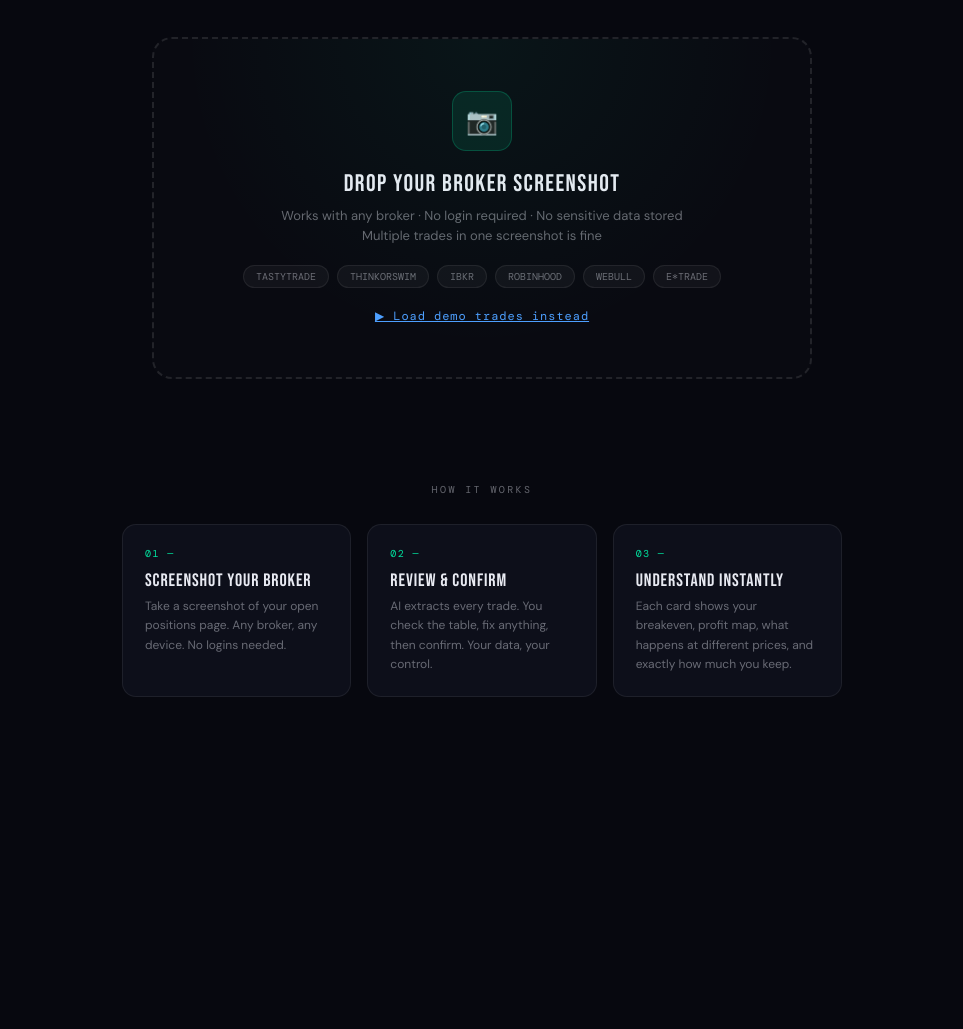
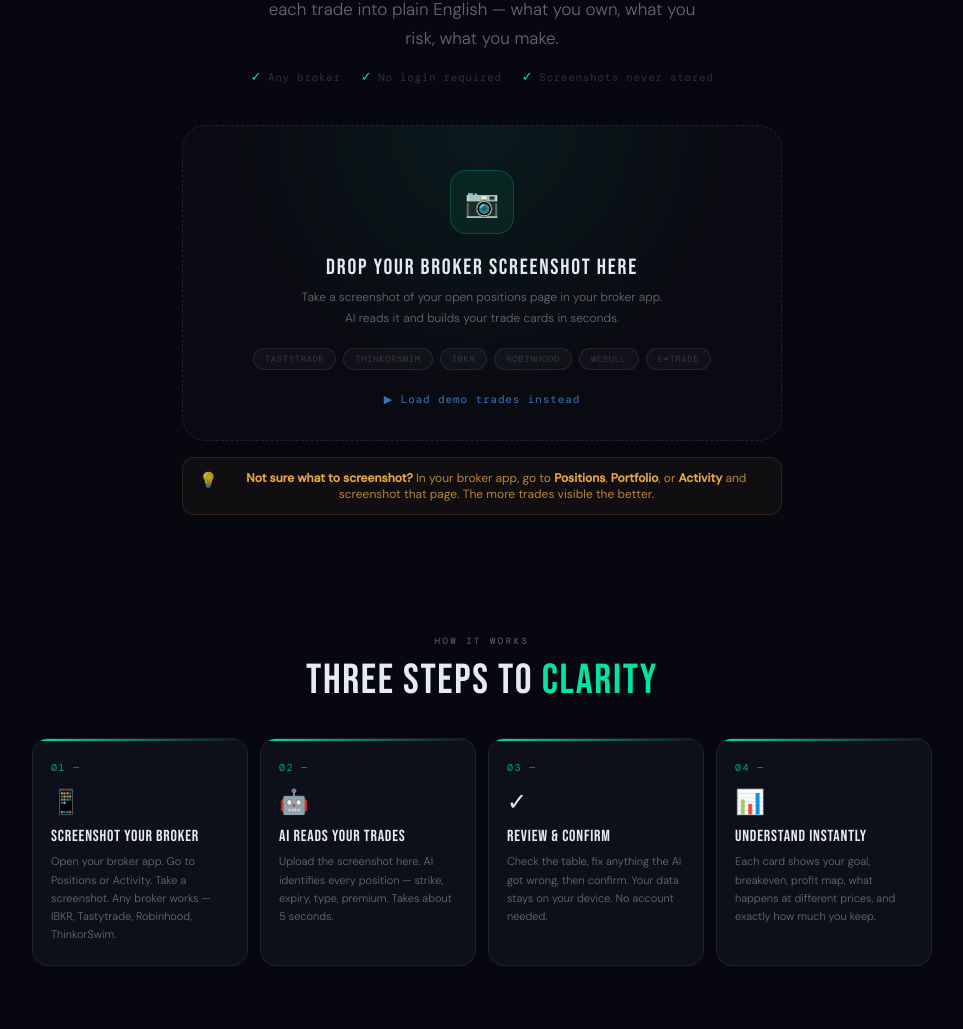
Before and after one commit to H-RV/automatic-potato, a website: page options-desk-mvp.html in a window 1280 px wide. Shown: the part 434-1463 px from the top of the page, without its empty margins (158-1121 px from the left). Before the commit the page ends 1211 px from the top, so only its background shows below. Drawn offline with nearby package versions, Linux system fonts and the light colour scheme.

Commit message:
Update options-desk-mvp.html

```diff
--- a/options-desk-mvp.html
+++ b/options-desk-mvp.html
@@ -33,26 +33,60 @@ nav{position:sticky;top:0;z-index:200;display:flex;align-items:center;justify-co
 .wrap{max-width:1440px;margin:0 auto;padding:0 28px 80px}
 
 /* ── HERO ── */
-.hero{text-align:center;padding:60px 0 48px}
-.hero-eyebrow{font-family:'DM Mono',monospace;font-size:10px;letter-spacing:0.3em;color:var(--g);margin-bottom:18px}
-.hero-h{font-family:'Bebas Neue',sans-serif;font-size:clamp(48px,8vw,96px);letter-spacing:0.03em;line-height:0.95;margin-bottom:18px}
-.hero-h em{color:var(--g);font-style:normal}
-.hero-sub{font-size:16px;color:var(--muted);max-width:480px;margin:0 auto 40px;line-height:1.65}
-
-.drop-zone{max-width:660px;margin:0 auto;border:2px dashed rgba(255,255,255,0.1);border-radius:20px;
-  padding:52px 32px;cursor:pointer;transition:all 0.25s;background:rgba(255,255,255,0.012);position:relative;overflow:hidden}
+.hero{text-align:center;padding:72px 0 56px;position:relative}
+.hero::before{content:'';position:absolute;top:-100px;left:50%;transform:translateX(-50%);
+  width:600px;height:400px;background:radial-gradient(ellipse,rgba(0,229,160,0.06) 0%,transparent 70%);
+  pointer-events:none;z-index:0}
+.hero>*{position:relative;z-index:1}
+.hero-eyebrow{display:inline-flex;align-items:center;gap:8px;
+  background:rgba(0,229,160,0.06);border:1px solid rgba(0,229,160,0.15);
+  border-radius:30px;padding:5px 14px;
+  font-family:'DM Mono',monospace;font-size:9px;letter-spacing:0.25em;color:var(--g);margin-bottom:24px}
+.hero-h{font-family:'Bebas Neue',sans-serif;font-size:clamp(52px,9vw,108px);
+  letter-spacing:0.02em;line-height:0.92;margin-bottom:20px}
+.hero-h em{color:var(--g);font-style:normal;
+  background:linear-gradient(135deg,#00e5a0,#4d9fff);
+  -webkit-background-clip:text;-webkit-text-fill-color:transparent;background-clip:text}
+.hero-sub{font-size:17px;color:var(--muted);max-width:460px;margin:0 auto 16px;
+  line-height:1.7;font-weight:300}
+.hero-trust{display:flex;align-items:center;justify-content:center;gap:20px;
+  margin-bottom:40px;flex-wrap:wrap}
+.hero-trust-item{display:flex;align-items:center;gap:6px;font-size:11px;color:var(--dim);
+  font-family:'DM Mono',monospace;letter-spacing:0.06em}
+.hero-trust-item span{color:var(--g);font-size:13px}
+
+.drop-zone{max-width:600px;margin:0 auto;border:1.5px dashed rgba(255,255,255,0.1);
+  border-radius:24px;padding:44px 32px 32px;cursor:pointer;transition:all 0.3s;
+  background:rgba(255,255,255,0.015);position:relative;overflow:hidden}
 .drop-zone::before{content:'';position:absolute;inset:0;
-  background:radial-gradient(ellipse at 50% 0%,rgba(0,229,160,0.05),transparent 65%);pointer-events:none}
-.drop-zone:hover,.drop-zone.drag-over{border-color:var(--g);background:rgba(0,229,160,0.03)}
-.dz-icon{width:60px;height:60px;background:var(--g10);border:1px solid rgba(0,229,160,0.22);
-  border-radius:14px;display:flex;align-items:center;justify-content:center;margin:0 auto 18px;font-size:26px}
-.dz-title{font-family:'Bebas Neue',sans-serif;font-size:24px;letter-spacing:0.06em;margin-bottom:8px}
-.dz-sub{font-size:13px;color:var(--muted);line-height:1.6;margin-bottom:18px}
-.dz-chips{display:flex;gap:8px;justify-content:center;flex-wrap:wrap}
-.dz-chip{background:rgba(255,255,255,0.04);border:1px solid var(--border);border-radius:20px;
-  padding:4px 12px;font-size:10px;color:var(--muted);font-family:'DM Mono',monospace}
-.demo-link{display:inline-block;margin-top:20px;font-size:12px;color:var(--b);
-  font-family:'DM Mono',monospace;letter-spacing:0.08em;cursor:pointer;text-decoration:underline}
+  background:radial-gradient(ellipse at 50% 0%,rgba(0,229,160,0.07),transparent 60%);
+  pointer-events:none;transition:opacity 0.3s}
+.drop-zone:hover,.drop-zone.drag-over{border-color:rgba(0,229,160,0.4);
+  background:rgba(0,229,160,0.02);box-shadow:0 0 40px rgba(0,229,160,0.04)}
+.drop-zone:hover::before,.drop-zone.drag-over::before{opacity:2}
+.dz-icon{width:64px;height:64px;background:rgba(0,229,160,0.07);
+  border:1px solid rgba(0,229,160,0.2);border-radius:16px;
+  display:flex;align-items:center;justify-content:center;
+  margin:0 auto 20px;font-size:28px;transition:transform 0.2s}
+.drop-zone:hover .dz-icon{transform:scale(1.05)}
+.dz-title{font-family:'Bebas Neue',sans-serif;font-size:22px;letter-spacing:0.08em;
+  margin-bottom:6px;color:var(--text)}
+.dz-sub{font-size:12px;color:var(--muted);line-height:1.7;margin-bottom:20px;font-weight:300}
+.dz-chips{display:flex;gap:7px;justify-content:center;flex-wrap:wrap;margin-bottom:4px}
+.dz-chip{background:rgba(255,255,255,0.03);border:1px solid rgba(255,255,255,0.08);
+  border-radius:20px;padding:4px 11px;font-size:9px;color:var(--dim);
+  font-family:'DM Mono',monospace;letter-spacing:0.06em}
+.demo-link{display:inline-flex;align-items:center;gap:5px;margin-top:18px;
+  font-size:11px;color:rgba(77,159,255,0.7);font-family:'DM Mono',monospace;
+  letter-spacing:0.08em;cursor:pointer;transition:color 0.15s}
+.demo-link:hover{color:var(--b)}
+
+/* What to screenshot tip */
+.screenshot-tip{max-width:600px;margin:16px auto 0;
+  background:rgba(255,181,71,0.04);border:1px solid rgba(255,181,71,0.12);
+  border-radius:12px;padding:12px 16px;
+  display:flex;align-items:flex-start;gap:10px;font-size:12px;color:rgba(255,181,71,0.7)}
+.screenshot-tip strong{color:rgba(255,181,71,0.9)}
 
 /* ── PARSING ── */
 .parsing{display:none;max-width:660px;margin:0 auto;
@@ -377,14 +411,25 @@ tbody td{padding:10px 14px;vertical-align:middle}
 .modal-cancel:hover{border-color:var(--r);color:var(--r)}
 
 /* ── HOW IT WORKS ── */
-.how{padding:56px 0 0;text-align:center}
-.how-label{font-family:'DM Mono',monospace;font-size:10px;letter-spacing:0.24em;color:var(--muted);margin-bottom:28px}
-.how-steps{display:grid;grid-template-columns:repeat(3,1fr);gap:16px;max-width:720px;margin:0 auto}
-@media(max-width:640px){.how-steps{grid-template-columns:1fr}}
-.how-step{background:var(--surface);border:1px solid var(--border);border-radius:14px;padding:22px;text-align:left}
-.how-n{font-family:'DM Mono',monospace;font-size:10px;color:var(--g);letter-spacing:0.14em;margin-bottom:10px}
-.how-t{font-family:'Bebas Neue',sans-serif;font-size:18px;letter-spacing:0.05em;margin-bottom:6px}
-.how-d{font-size:12px;color:var(--muted);line-height:1.6}
+.how{padding:64px 0 20px;text-align:center}
+.how-label{font-family:'DM Mono',monospace;font-size:9px;letter-spacing:0.28em;
+  color:var(--muted);margin-bottom:8px;text-transform:uppercase}
+.how-title{font-family:'Bebas Neue',sans-serif;font-size:clamp(28px,4vw,42px);
+  letter-spacing:0.04em;margin-bottom:32px}
+.how-title em{color:var(--g);font-style:normal}
+.how-steps{display:grid;grid-template-columns:repeat(4,1fr);gap:12px;max-width:900px;margin:0 auto}
+@media(max-width:800px){.how-steps{grid-template-columns:repeat(2,1fr)}}
+@media(max-width:480px){.how-steps{grid-template-columns:1fr}}
+.how-step{background:var(--surface);border:1px solid var(--border);border-radius:16px;
+  padding:22px 18px;text-align:left;transition:border-color 0.2s;position:relative;overflow:hidden}
+.how-step::before{content:'';position:absolute;top:0;left:0;right:0;height:2px;
+  background:linear-gradient(90deg,var(--g),transparent)}
+.how-n{font-family:'DM Mono',monospace;font-size:10px;color:var(--g);
+  letter-spacing:0.14em;margin-bottom:12px;opacity:0.7}
+.how-icon{font-size:24px;margin-bottom:10px;display:block}
+.how-t{font-family:'Bebas Neue',sans-serif;font-size:16px;letter-spacing:0.05em;
+  margin-bottom:6px;line-height:1.2}
+.how-d{font-size:11px;color:var(--muted);line-height:1.65;font-weight:300}
 
 ::-webkit-scrollbar{width:4px;height:4px}
 
@@ -420,9 +465,15 @@ tbody td{padding:10px 14px;vertical-align:middle}
 
   <!-- HERO + UPLOAD -->
   <div class="hero" id="hero">
-    <div class="hero-eyebrow">SCREENSHOT → INSTANT UNDERSTANDING</div>
+    <div class="hero-eyebrow"><span>●</span> SCREENSHOT → INSTANT UNDERSTANDING</div>
     <h1 class="hero-h">KNOW YOUR<br><em>TRADE</em></h1>
-    <p class="hero-sub">Upload a screenshot of your broker positions. We break each trade into plain English so you know exactly what you own, what you risk, and what you make.</p>
+    <p class="hero-sub">Upload a screenshot of your broker positions. We turn each trade into plain English — what you own, what you risk, what you make.</p>
+
+    <div class="hero-trust">
+      <div class="hero-trust-item"><span>✓</span> Any broker</div>
+      <div class="hero-trust-item"><span>✓</span> No login required</div>
+      <div class="hero-trust-item"><span>✓</span> Screenshots never stored</div>
+    </div>
 
     <div class="drop-zone" id="drop-zone"
       onclick="document.getElementById('file-input').click()"
@@ -430,8 +481,8 @@ tbody td{padding:10px 14px;vertical-align:middle}
       ondragleave="this.classList.remove('drag-over')"
       ondrop="handleDrop(event)">
       <div class="dz-icon">📷</div>
-      <div class="dz-title">DROP YOUR BROKER SCREENSHOT</div>
-      <div class="dz-sub">Works with any broker · No login required · No sensitive data stored<br>Multiple trades in one screenshot is fine</div>
+      <div class="dz-title">DROP YOUR BROKER SCREENSHOT HERE</div>
+      <div class="dz-sub">Take a screenshot of your open positions page in your broker app.<br>AI reads it and builds your trade cards in seconds.</div>
       <div class="dz-chips">
         <span class="dz-chip">TASTYTRADE</span>
         <span class="dz-chip">THINKORSWIM</span>
@@ -442,6 +493,12 @@ tbody td{padding:10px 14px;vertical-align:middle}
       </div>
       <div class="demo-link" onclick="event.stopPropagation();loadDemo()">▶ Load demo trades instead</div>
     </div>
+
+    <div class="screenshot-tip">
+      <span style="font-size:15px;flex-shrink:0">💡</span>
+      <div><strong>Not sure what to screenshot?</strong> In your broker app, go to <strong>Positions</strong>, <strong>Portfolio</strong>, or <strong>Activity</strong> and screenshot that page. The more trades visible the better.</div>
+    </div>
+
     <input type="file" id="file-input" accept="image/*" style="display:none" onchange="handleFile(event)">
   </div>
 
@@ -574,21 +631,31 @@ tbody td{padding:10px 14px;vertical-align:middle}
   <!-- HOW IT WORKS -->
   <div class="how" id="how-section">
     <div class="how-label">HOW IT WORKS</div>
+    <div class="how-title">THREE STEPS TO <em>CLARITY</em></div>
     <div class="how-steps">
       <div class="how-step">
         <div class="how-n">01 —</div>
+        <span class="how-icon">📱</span>
         <div class="how-t">SCREENSHOT YOUR BROKER</div>
-        <div class="how-d">Take a screenshot of your open positions page. Any broker, any device. No logins needed.</div>
+        <div class="how-d">Open your broker app. Go to Positions or Activity. Take a screenshot. Any broker works — IBKR, Tastytrade, Robinhood, ThinkorSwim.</div>
       </div>
       <div class="how-step">
         <div class="how-n">02 —</div>
-        <div class="how-t">REVIEW & CONFIRM</div>
-        <div class="how-d">AI extracts every trade. You check the table, fix anything, then confirm. Your data, your control.</div>
+        <span class="how-icon">🤖</span>
+        <div class="how-t">AI READS YOUR TRADES</div>
+        <div class="how-d">Upload the screenshot here. AI identifies every position — strike, expiry, type, premium. Takes about 5 seconds.</div>
       </div>
       <div class="how-step">
         <div class="how-n">03 —</div>
+        <span class="how-icon">✓</span>
+        <div class="how-t">REVIEW & CONFIRM</div>
+        <div class="how-d">Check the table, fix anything the AI got wrong, then confirm. Your data stays on your device. No account needed.</div>
+      </div>
+      <div class="how-step">
+        <div class="how-n">04 —</div>
+        <span class="how-icon">📊</span>
         <div class="how-t">UNDERSTAND INSTANTLY</div>
-        <div class="how-d">Each card shows your breakeven, profit map, what happens at different prices, and exactly how much you keep.</div>
+        <div class="how-d">Each card shows your goal, breakeven, profit map, what happens at different prices, and exactly how much you keep.</div>
       </div>
     </div>
   </div>
```
